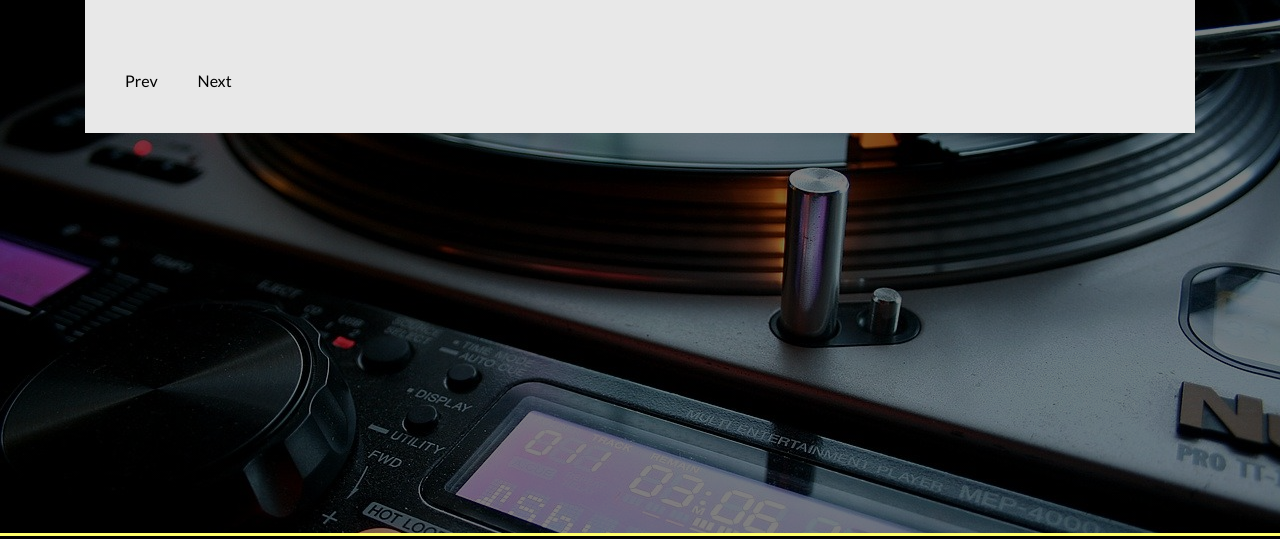
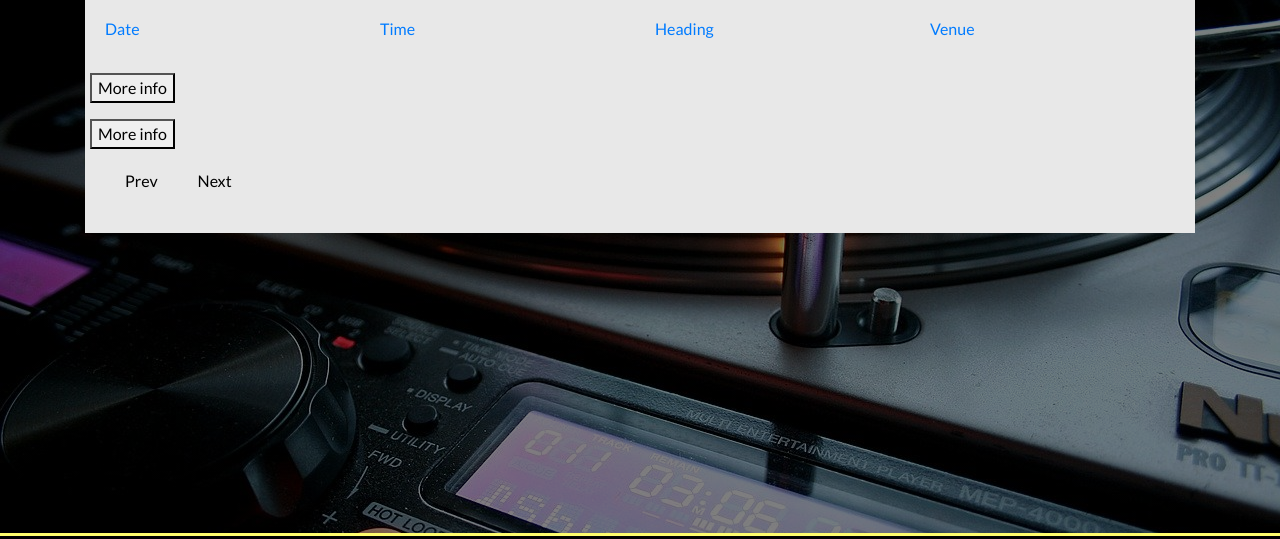
Before and after one commit to pmeeny/CI-MS2-BicepMusicFanSite, a plain HTML site: page events.html in a window 1280 px wide. Shown: the part 174-713 px from the top of the page. Drawn offline with nearby package versions, Linux system fonts and the light colour scheme; no server answers.

Commit message:
feat: Add table structure and more info button to events page

```diff
--- a/events.html
+++ b/events.html
@@ -55,15 +55,27 @@
             <!-- Events Information, two events per page will be displayed -->
             <div class="event-information">
                     <div id="events" class="events-list">
+                        <a href="" class="individual-event111 row">
+                            <p class="col-3">Date</p>
+                            <p class="col-3">Time</p>
+                            <p class="col-3">Heading</h4>
+                            <p class="col-3">Venue</p>
+                    </a>
                         <a href="" class="individual-event row">
                                 <p class="event-text col-3"></p>
+                                <p class="event-time col-3"></p>
                                 <p class="event-heading col-3"></h4>
                                 <p class="event-venue col-3"></p>
+                                <button id="myBtn">More info</button>
+                                <p class="event-url-1"></p>
                         </a>
                         <a href="" class="individual-event row">
                             <p class="event-text col-3"></p>
+                            <p class="event-time col-3"></p>
                             <p class="event-heading col-3"></p>
                             <p class="event-venue col-3"></p>
+                            <button id="myBtn1">More info</button>
+                            <p class="event-url-2"></p>
                         </a>
                     </div>
                 </div>
```
